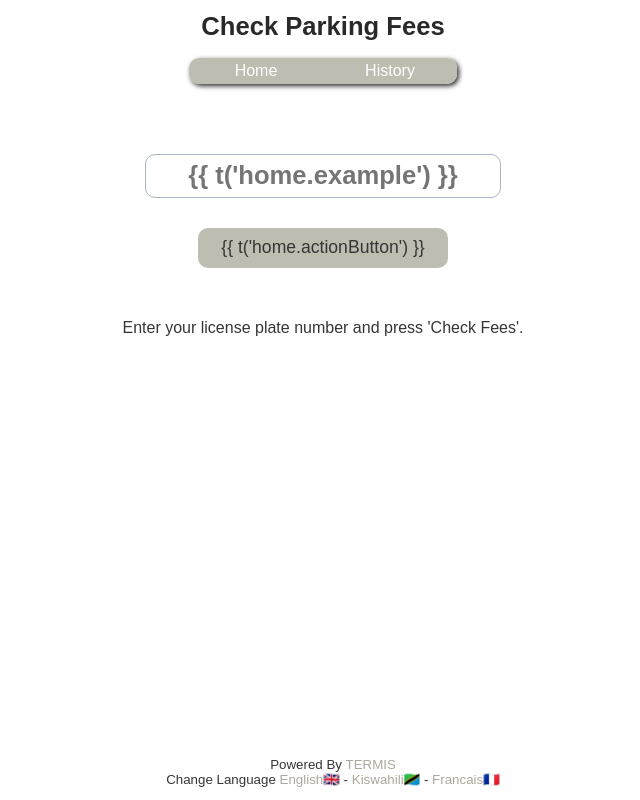
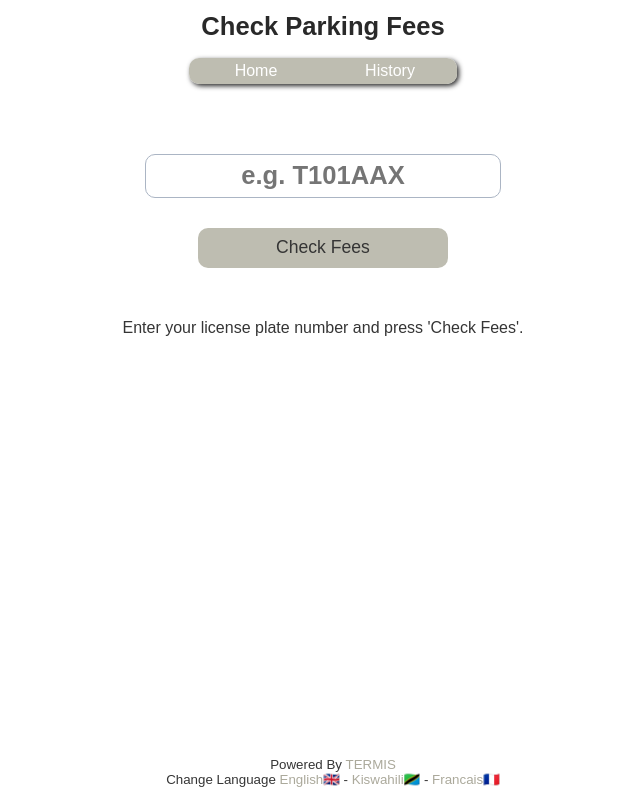
Before and after one commit to kizomanizo/parking-frontend, a Vue app: page / in a window 1280 px wide. Shown: the whole page, without its empty margins (317-957 px from the left). Built offline with nearby package versions, Linux system fonts and the light colour scheme.

Commit message:
BUG FIX: Line break in footer and lang control in Home forms

```diff
--- a/src/views/HomeView.vue
+++ b/src/views/HomeView.vue
@@ -1,8 +1,8 @@
 <template>
   <section class="search-form">
-    <input type="text" name="reg_number" id="reg_number" placeholder="{{ t('home.example') }}" class="form-text"
+    <input type="text" name="reg_number" id="reg_number" :placeholder="$t('home.example')" class="form-text"
       v-model="regNumber" />
-    <input type="button" class="form-button" value="{{ t('home.actionButton') }}" @click="handleCheckParking(regNumber)"
+    <input type="button" class="form-button" :value="$t('home.actionButton')" @click="handleCheckParking(regNumber)"
       @keydown.enter="handleCheckParking" />
   </section>
   <section>
```
